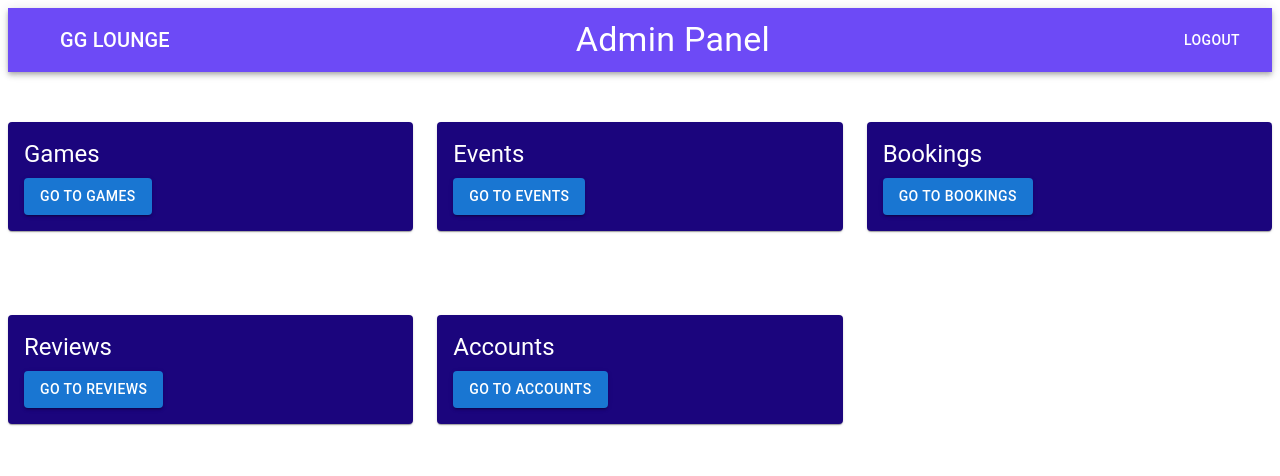
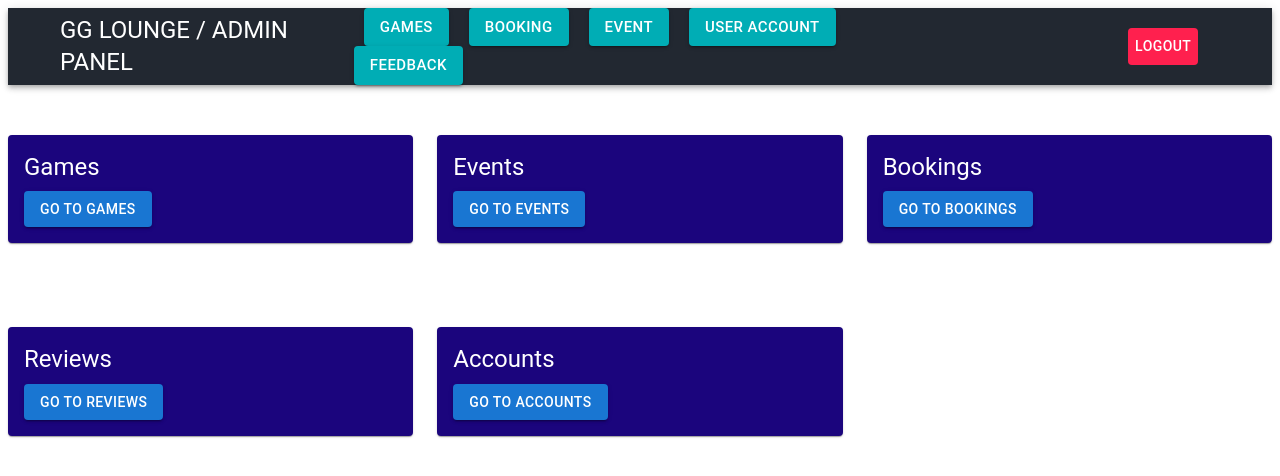
Before and after one commit to kisarawc/Game-Center-Management-System, a React (Create React App) app in the folder frontend/: page /admin in a window 1280 px wide. Shown: the top 476 px of the page. Built offline with nearby package versions, Linux system fonts and the light colour scheme; what @react-pdf/renderer would draw is missing.

Commit message:
update admin panel

```diff
--- a/frontend/src/Components/common/adminHeader.js
+++ b/frontend/src/Components/common/adminHeader.js
@@ -1,5 +1,6 @@
 import React from 'react';
 import { AppBar, Toolbar, Typography, IconButton, Button, Box } from '@mui/material';
+import { Link } from 'react-router-dom';
 
 const handleLogout = () => {
   sessionStorage.removeItem('token');
@@ -11,7 +12,7 @@ const AdminAppBar = () => {
   return (
 <Box>
     <AppBar position="static">
-      <Toolbar sx={{backgroundColor:'#6d4af6'}}>
+      <Toolbar sx={{backgroundColor:'#222831'}}>
         <IconButton
           size="large"
           edge="start"
@@ -21,17 +22,31 @@ const AdminAppBar = () => {
         >
 
         </IconButton>
-        <Typography variant="h6" component="div" sx={{ flexGrow: 1 }}>
-          GG LOUNGE
+        <Typography variant="h5" sx={{ flexGrow: 1, color:'#ffffff' }}>
+          GG LOUNGE / ADMIN PANEL
         </Typography>
 
-        <Typography variant="h4" component="div" sx={{ flexGrow: 1 }}>
-          Admin Panel
-        </Typography>
+<Box sx={{mr:'20px'}}>
+    <Button component={Link} to="/game" variant="contained" sx={{ml:'10px',mr:'20px',fontSize:'15px',backgroundColor:'#00ADB5'}} >
+      Games
+    </Button>
+    <Button component={Link} to="/bookingAdmin" variant="contained" sx={{mr:'20px',fontSize:'15px',backgroundColor:'#00ADB5'}}>
+      Booking
+    </Button>
+    <Button component={Link} to="/bookingAdmin" variant="contained" sx={{mr:'20px',fontSize:'15px',backgroundColor:'#00ADB5'}}>
+      Event
+    </Button>
+    <Button component={Link} to="/bookingAdmin" variant="contained" sx={{mr:'20px',fontSize:'15px',backgroundColor:'#00ADB5'}}>
+      User Account
+    </Button>
 
-        <Button color="inherit"onClick={handleLogout} sx={{'&:hover': {
+    <Button component={Link} to="/bookingAdmin" variant="contained" sx={{mr:'20px',fontSize:'15px',backgroundColor:'#00ADB5'}}>
+      FeedBack
+    </Button>
+    </Box>
+        <Button color="inherit"onClick={handleLogout} sx={{ml:'150px', backgroundColor: '#FF204E','&:hover': {
                       backgroundColor: '#f56a6a'
-                    }}}>LogOut</Button>
+                    }, mr:'50px'}}>LogOut</Button>
       </Toolbar>
     </AppBar>
 
--- a/frontend/src/pages/admin/booking/bookingAdmin.js
+++ b/frontend/src/pages/admin/booking/bookingAdmin.js
@@ -117,7 +117,7 @@ const BookingAdmin = () => {
       }}
     >
       <div style={{ margin: '10px', padding: '10px', boxShadow: '0px 0px 10px rgba(7, 6, 6, 0.5)', borderRadius: '8px', width: '90%' }}>
-        <h1 style={{ textAlign: 'center', marginTop: '25px', color: '#7157d8' }}>Current Booking Details</h1>
+        <h1 style={{ textAlign: 'center', marginTop: '25px', color: '#1B262C' }}>Current Booking Details</h1>
         <div style={{ display: 'flex',alignItems: 'center', marginBottom: '20px' }}>
           <input
             type="text"
@@ -128,10 +128,10 @@ const BookingAdmin = () => {
           />
           <PDFDownloadLink document={<MyDocument bookings={filteredBookings} />} fileName="booking_details.pdf">
             {({ blob, url, loading, error }) =>
-              loading ? 'Generating PDF...' : <button style={{ padding: '10px', backgroundColor: '#bc80f4', color: '#fff', border: 'none', borderRadius: '4px', marginLeft:'40px'}}>Generate PDF</button>
+              loading ? 'Generating PDF...' : <button style={{ padding: '10px', backgroundColor: '#3282B8', color: '#fff', border: 'none', borderRadius: '4px', marginLeft:'40px'}}>Generate PDF</button>
             }
           </PDFDownloadLink>
-          <div style={{ backgroundColor: '#b184ec9c', width: '20%', color: '#4247d5', marginLeft: '500px', borderRadius: '10px', textAlign: 'center' }}>
+          <div style={{ backgroundColor: '#3282B8', width: '20%', color: '#4247d5', marginLeft: '500px', borderRadius: '10px', textAlign: 'center' }}>
             <h3 style={{ margin: '0', padding: '10px' ,color:'#ffffff'}}>Total Bookings: {bookings.length}</h3>
           </div>
         </div>
--- a/frontend/src/pages/login/login.js
+++ b/frontend/src/pages/login/login.js
@@ -25,22 +25,22 @@ const Login = () => {
         window.location.href = `/profile/${userId}`;
         // Redirect based on user role or any other condition
         if (email === 'chathuka@gmail.com' && password === 'chathuka123') {
-          window.location.href = '/admin';
+          window.location.href = '/bookingAdmin';
         }
         else if (email === 'limasha@gmail.com' && password === 'limasha123') {
-          window.location.href = '/admin';
+          window.location.href = '/bookingAdmin';
         }
         else if (email === 'ravindu@gmail.com' && password === 'ravindu123') {
-          window.location.href = '/admin';
+          window.location.href = '/bookingAdmin';
         }
         else if (email === 'radeesa@gmail.com' && password === 'radeesa123') {
-          window.location.href = '/admin';
+          window.location.href = '/bookingAdmin';
         }
         else if (email === 'saniru@gmail.com' && password === 'saniru123') {
-          window.location.href = '/admin';
+          window.location.href = '/bookingAdmin';
         }
         else if (email === 'shavindi@gmail.com' && password === 'shavindi123') {
-          window.location.href = '/admin';
+          window.location.href = '/bookingAdmin';
         }
         else {
           window.location.href = '/profile';
```
